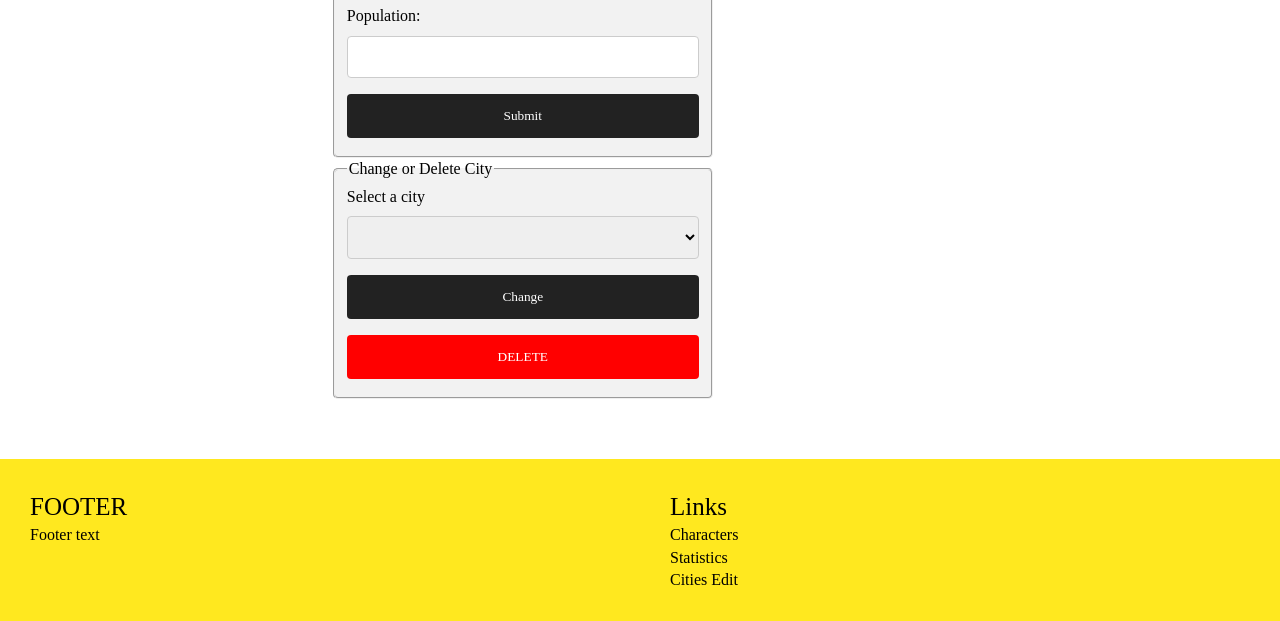
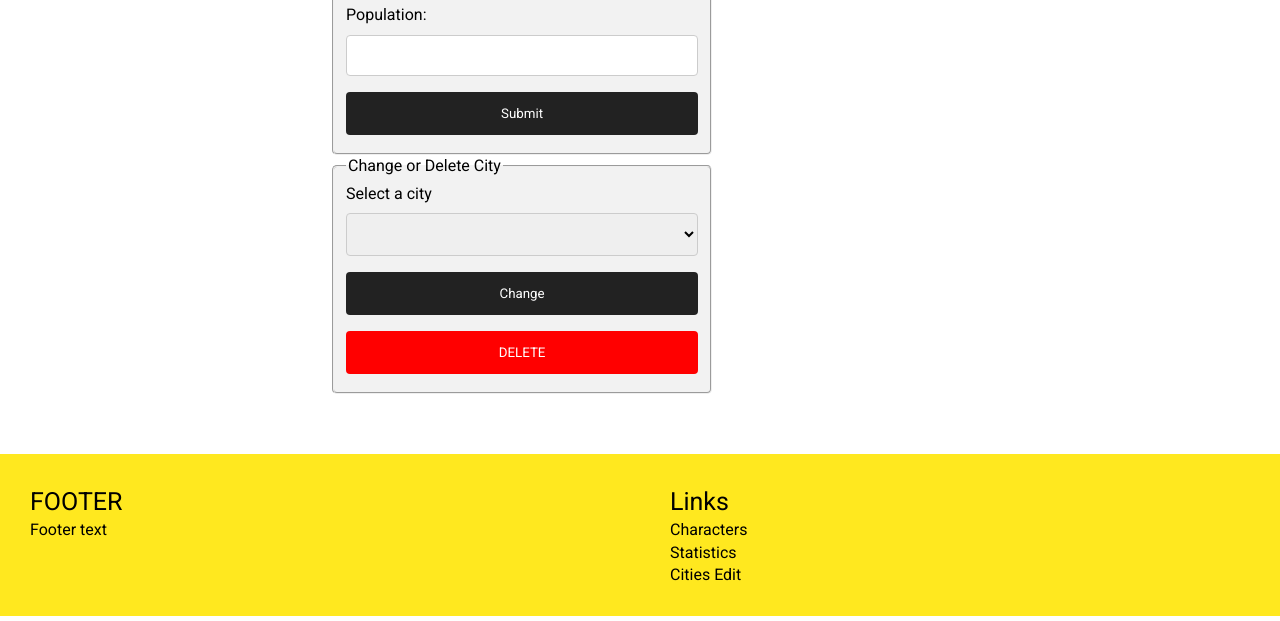
Before and after one commit to viggeman/js-lab-two, a plain HTML site: page pages/cities-edit.html in a window 1280 px wide. Shown: the part 233-854 px from the top of the page. Drawn offline with Linux system fonts and the light colour scheme; no server answers.

Commit message:
Last css fix

```diff
--- a/styles/cities.css
+++ b/styles/cities.css
@@ -16,7 +16,6 @@ input[type="number"] {
   border: 1px solid #ccc;
   border-radius: 4px;
   box-sizing: border-box;
-  font-family: inherit;
 }
 
 input[type="submit"] {
@@ -28,7 +27,7 @@ input[type="submit"] {
   border: none;
   border-radius: 4px;
   cursor: pointer;
-  font-family: inherit;
+  font-family: var(--primary-font);
 }
 
 input[type="submit"]:hover {
@@ -55,4 +54,5 @@ fieldset {
 #forms {
   max-width: 30%;
   margin-right: 3rem;
+  font-family: var(--primary-font);
 }
--- a/styles/global.css
+++ b/styles/global.css
@@ -20,6 +20,7 @@ ul,
 ol {
   margin: 0;
   font-weight: normal;
+  font-family: var(--primary-font);
 }
 
 ol,
--- a/styles/statistics.css
+++ b/styles/statistics.css
@@ -1,6 +1,5 @@
 #wrapper {
   display: flex;
-  max-width: 60%;
 }
 
 body {
--- a/styles/variables.css
+++ b/styles/variables.css
@@ -1,4 +1,7 @@
 /* VARIABLES */
+
+@import url("https://fonts.googleapis.com/css2?family=Roboto&display=swap");
+
 :root {
   /* COLORS */
 
@@ -8,7 +11,7 @@
 
   /* FONTS */
 
-  /* --primary-font: insert font; */
+  --primary-font: "Roboto", sans-serif;
   /* --secondary-font: insert font; */
   --primary-font-color: #fff;
   --secondary-font-color: #fff;
```
